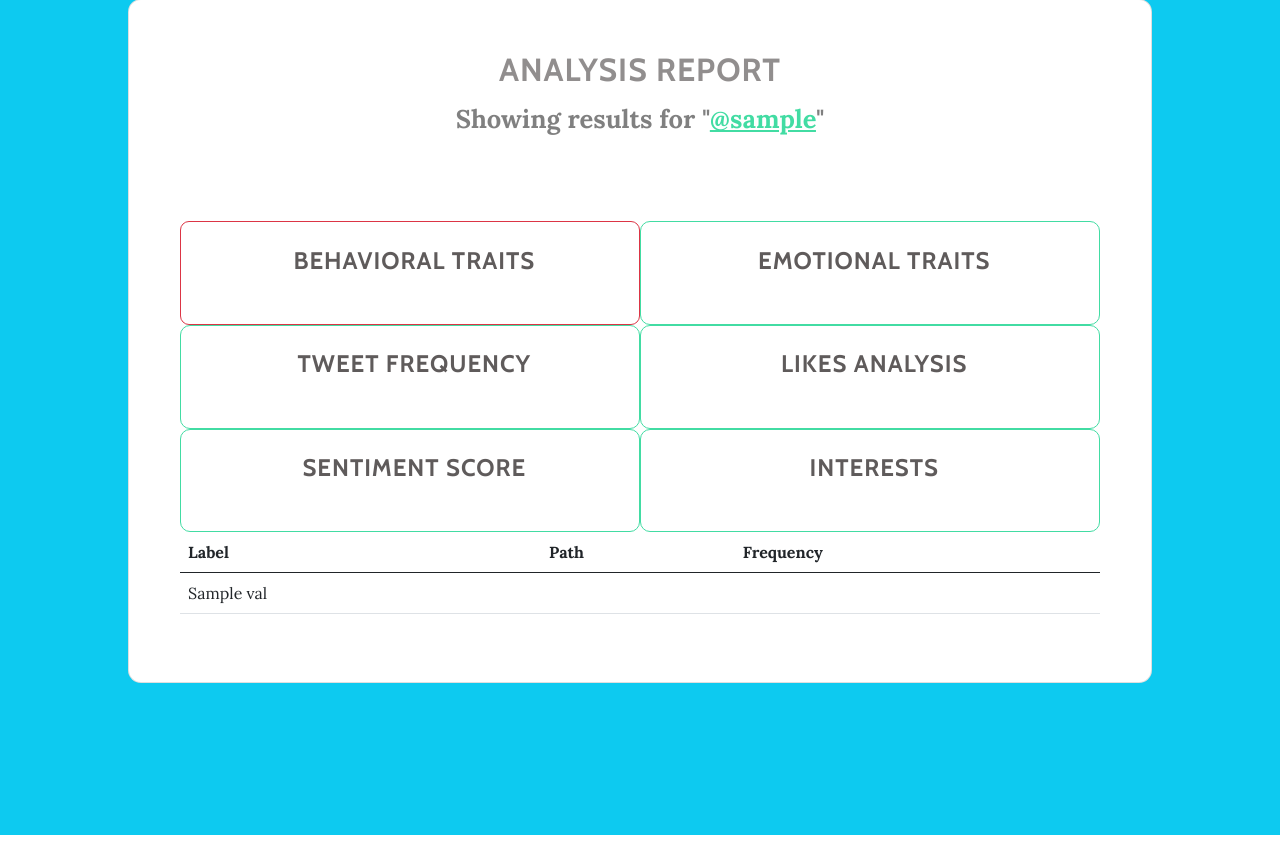
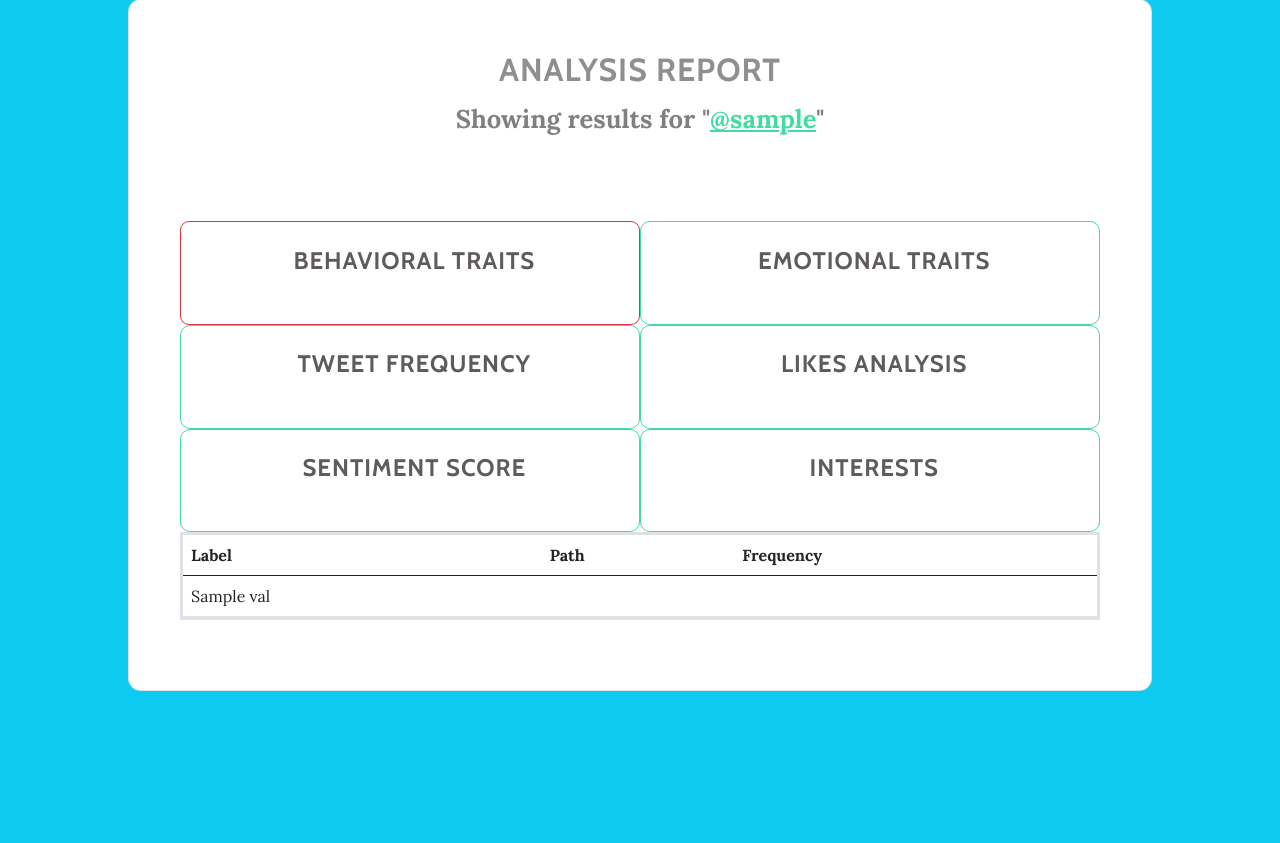
Before and after one commit to sanjay-thiyagarajan/credible, a Django app: template twitter/templates/twitter/tweet-results.html in a window 1280 px wide. Shown: the part 103-946 px from the top of the page. Run offline with Django 3.2, Linux system fonts and the light colour scheme; the template is opened without the code that fills it: most values are stand-ins (such as "Sample title", 1, 10 or a date in 2020); some libraries are stand-ins or nearby versions.

Commit message:
Added table

```diff
--- a/twitter/templates/twitter/tweet-results.html
+++ b/twitter/templates/twitter/tweet-results.html
@@ -76,7 +76,7 @@
                             {% endautoescape %}
                         </div>
                     </div>
-                    <div class="table-responsive table mt-2" id="dataTable" role="grid" aria-describedby="dataTable_info" style="margin-top: 1%">
+                    <div class="table-responsive table mt-2" id="dataTable" style="border-style:solid; margin-bottom: 2%;" role="grid" aria-describedby="dataTable_info" style="margin-top: 1%">
                                 <table class="table my-0" id="dataTable">
                                     <thead>
                                         <tr>
```
